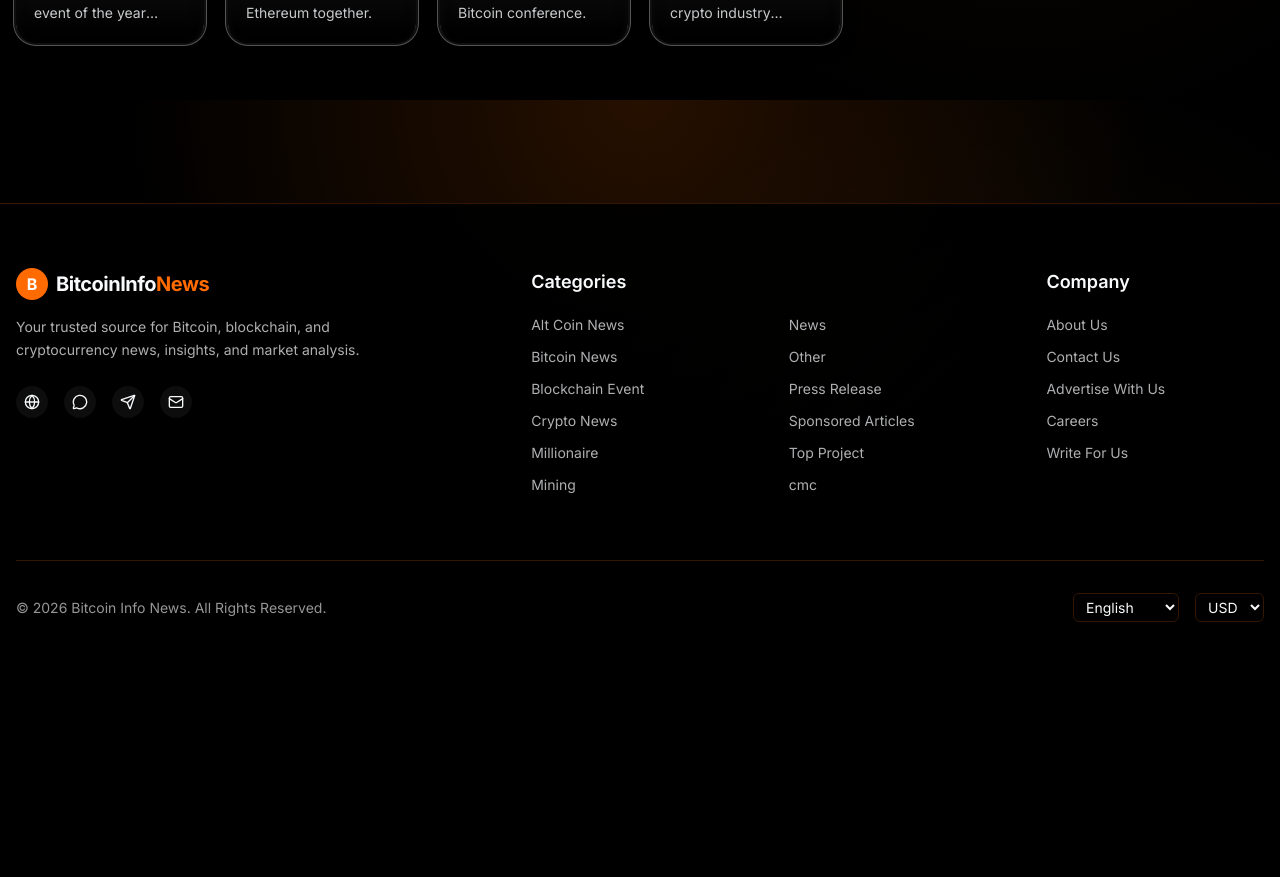
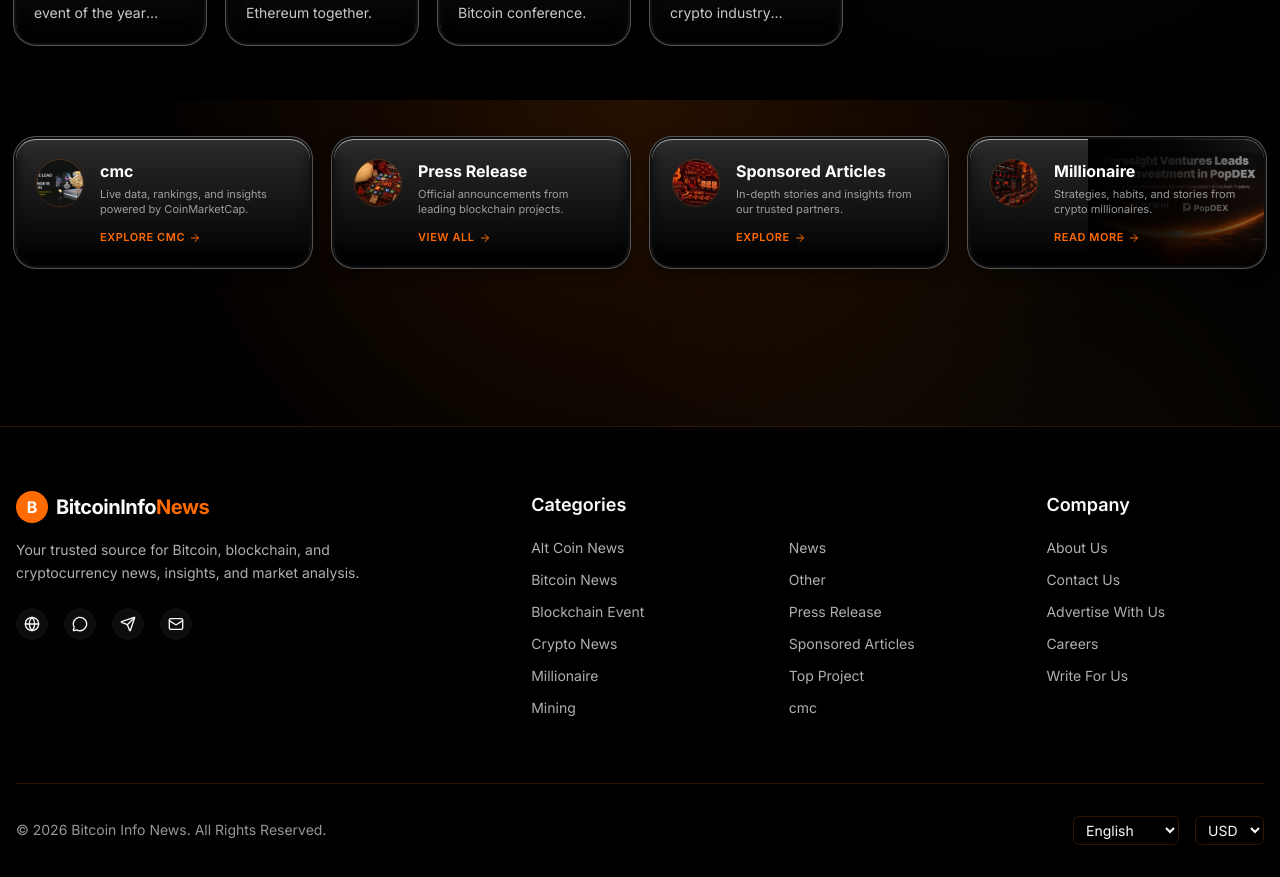
Before and after one commit to lequyn24-sudo/BTN-Web, a Next.js app: page / in a window 1280 px wide. Shown: the part 2300-3177 px from the top of the page. Before the commit the page ends 2954 px from the top, so only its background shows below. Built offline with nearby package versions, Linux system fonts and the light colour scheme; no server answers.

Commit message:
feat: add partner links section, position full width at bottom

```diff
--- a/src/app/page.tsx
+++ b/src/app/page.tsx
@@ -5,6 +5,7 @@ import { HeroSection } from "@/components/HeroSection";
 import { ArticleGrid } from "@/components/ArticleGrid";
 import { Sidebar } from "@/components/Sidebar";
 import { BlockchainEvents } from "@/components/BlockchainEvents";
+import { PartnerLinks } from "@/components/PartnerLinks";
 
 export default function Home() {
   return (
@@ -13,7 +14,7 @@ export default function Home() {
       <MarketTicker />
       <main className="container mx-auto px-4 py-8 flex-1">
         <HeroSection />
-        <div className="grid grid-cols-1 lg:grid-cols-3 gap-6 items-start">
+        <div className="grid grid-cols-1 lg:grid-cols-3 gap-6 items-start mb-12">
           {/* Main Content Area */}
           <div className="lg:col-span-2 flex flex-col gap-12">
             <ArticleGrid />
@@ -25,6 +26,8 @@ export default function Home() {
             <Sidebar />
           </div>
         </div>
+
+        <PartnerLinks />
       </main>
       <Footer />
     </>
--- /dev/null
+++ b/src/components/PartnerLinks.tsx
@@ -0,0 +1,81 @@
+import Link from "next/link";
+import Image from "next/image";
+import { ArrowRight } from "lucide-react";
+
+const linksData = [
+  {
+    title: "cmc",
+    desc: "Live data, rankings, and insights powered by CoinMarketCap.",
+    linkText: "Explore CMC",
+    icon: "/mockups/1280X1280_17792638184yOu83FmUb-768x432.png", // Using existing mockup for icon
+    url: "#"
+  },
+  {
+    title: "Press Release",
+    desc: "Official announcements from leading blockchain projects.",
+    linkText: "View All",
+    icon: "/mockups/cyble-malware-campaign-targeting-180-banking-financial-crypto-apps-thumbnail-768x512.jpg",
+    url: "#"
+  },
+  {
+    title: "Sponsored Articles",
+    desc: "In-depth stories and insights from our trusted partners.",
+    linkText: "Explore",
+    icon: "/mockups/kraken-us-compliant-bitcoin-perpetual-contracts-launch-30-days-thumbnail-768x512.jpg",
+    url: "#"
+  },
+  {
+    title: "Millionaire",
+    desc: "Strategies, habits, and stories from crypto millionaires.",
+    linkText: "Read More",
+    icon: "/mockups/sui-mainnet-suffers-multiple-disruptions-thumbnail-1-768x512.jpg",
+    bgImage: "/mockups/20260522-175919_1779444420kVIOzuBKeB-768x403.jpg", // Using as airplane bg
+    url: "#"
+  }
+];
+
+export function PartnerLinks() {
+  return (
+    <section className="mb-12">
+      <div className="grid grid-cols-1 md:grid-cols-2 lg:grid-cols-4 gap-6">
+        {linksData.map((item, idx) => (
+          <Link href={item.url} key={idx} className="flex items-start gap-4 group skeuo-card velocity-glow-hover p-5 rounded-[20px] transition-transform hover:-translate-y-1 relative overflow-hidden">
+
+            {item.bgImage && (
+              <div className="absolute right-0 top-0 bottom-0 w-[60%] z-0">
+                <Image
+                  src={item.bgImage}
+                  alt=""
+                  fill
+                  className="object-cover opacity-60 group-hover:scale-105 transition-transform duration-700"
+                />
+                <div className="absolute inset-0 bg-gradient-to-r from-black via-black/80 to-transparent"></div>
+              </div>
+            )}
+
+            <div className="w-12 h-12 rounded-full overflow-hidden relative shrink-0 z-10 border border-border shadow-inner">
+              <Image
+                src={item.icon}
+                alt={item.title}
+                fill
+                className="object-cover"
+              />
+            </div>
+
+            <div className="flex flex-col z-10">
+              <h3 className="font-bold text-white text-base mb-1 group-hover:text-primary transition-colors">
+                {item.title}
+              </h3>
+              <p className="text-[11px] text-foreground/60 mb-3 leading-snug pr-2">
+                {item.desc}
+              </p>
+              <div className="text-[11px] text-primary font-semibold flex items-center gap-1 group-hover:gap-2 transition-all mt-auto uppercase tracking-wider">
+                {item.linkText} <ArrowRight size={12} />
+              </div>
+            </div>
+          </Link>
+        ))}
+      </div>
+    </section>
+  );
+}
```
